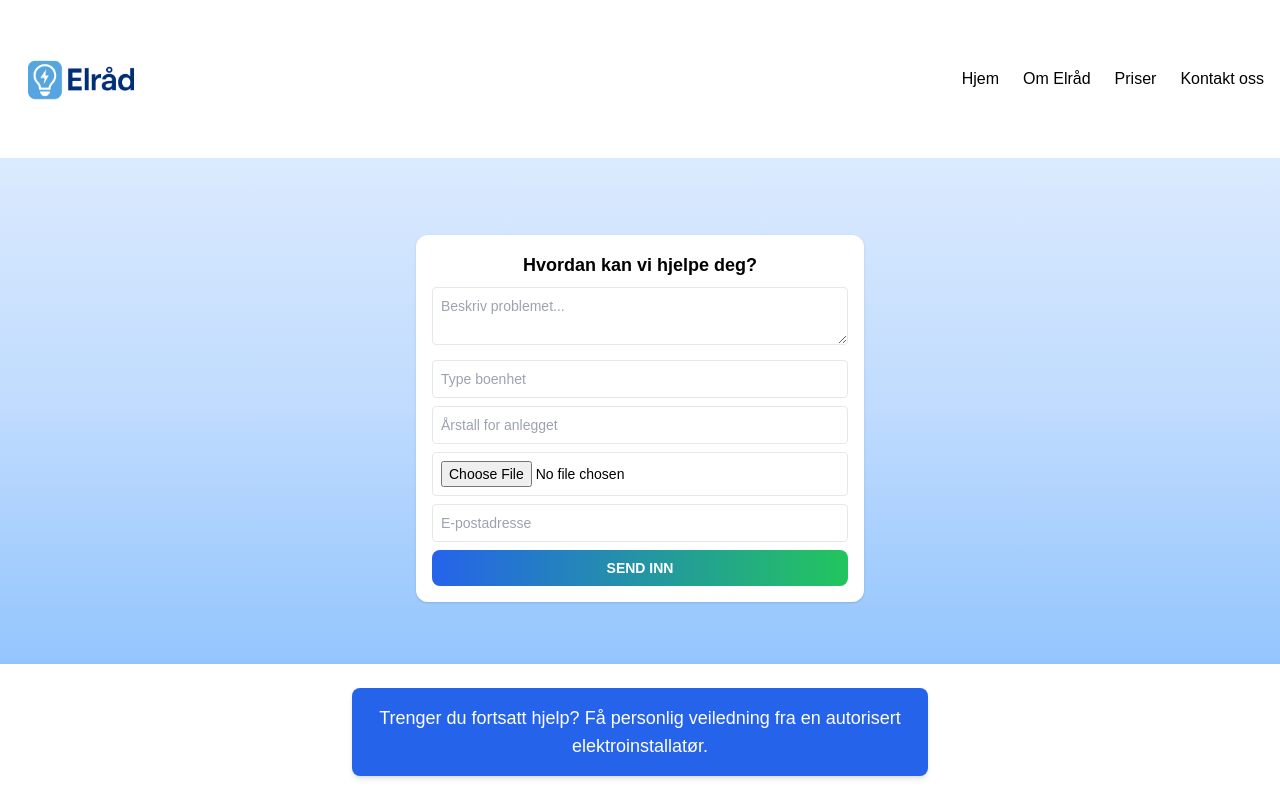
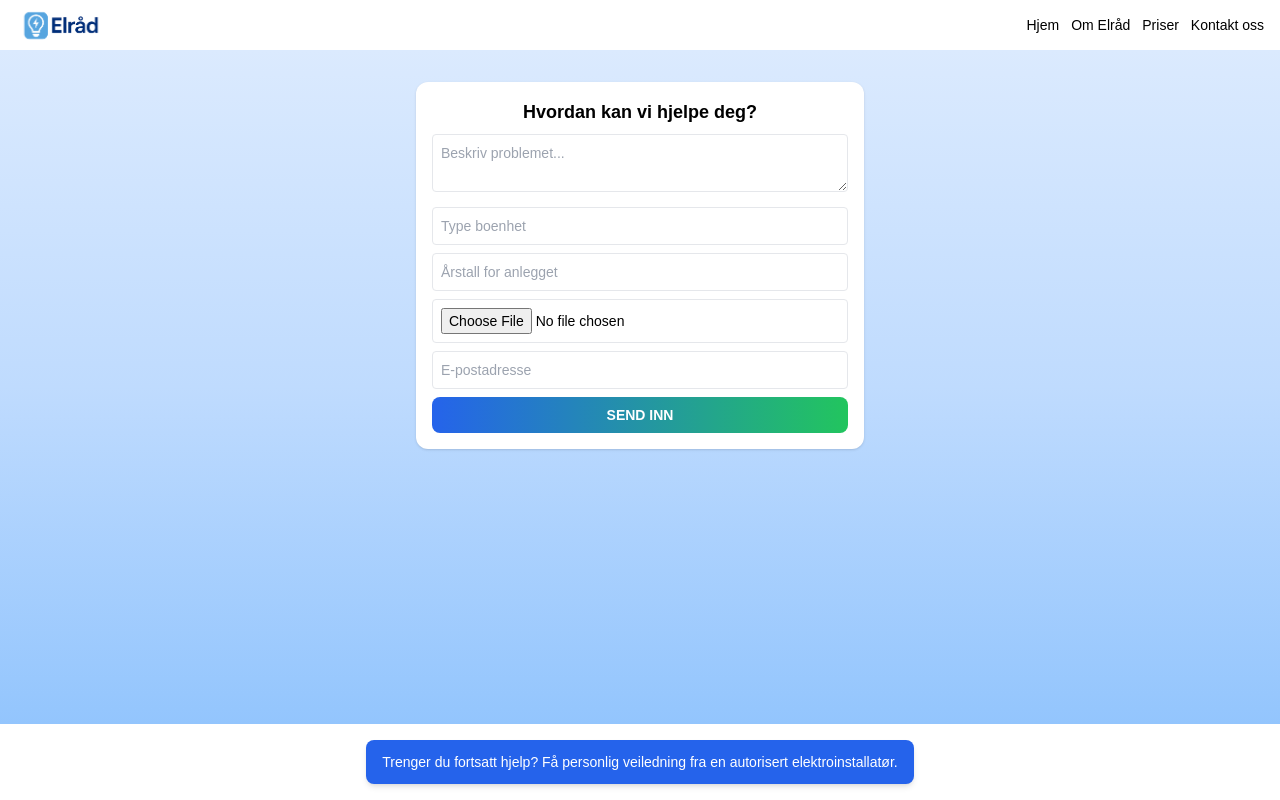
Before and after one commit to elpreben/elraad-v55, a Next.js app: page / in a window 1280 px wide. Built offline with nearby package versions, Linux system fonts and the light colour scheme.

Commit message:
Update Layout.js

```diff
--- a/components/Layout.js
+++ b/components/Layout.js
@@ -8,11 +8,12 @@ export default function Layout({ children }) {
 
   return (
     <div className="flex flex-col min-h-screen">
-      <header className="bg-white shadow p-4 flex items-center justify-between">
-        <div className="flex items-center gap-3">
-          <Image src="/logo.png" alt="Elråd logo" width={130} height={60} />
+      {/* SLANK HEADER */}
+      <header className="bg-white shadow flex items-center justify-between px-4 h-[50px]">
+        <div className="flex items-center">
+          <Image src="/logo.png" alt="Elråd logo" width={90} height={30} />
         </div>
-        <nav className="flex gap-6 text-black font-medium">
+        <nav className="flex gap-3 text-black text-sm font-medium">
           <Link href="/">Hjem</Link>
           <Link href="/om">Om Elråd</Link>
           <Link href="/priser">Priser</Link>
@@ -20,14 +21,16 @@ export default function Layout({ children }) {
         </nav>
       </header>
 
-      <main className="flex flex-col items-center justify-center flex-grow bg-gradient-to-b from-blue-100 via-blue-200 to-blue-300 p-4">
+      {/* MAIN */}
+      <main className="flex flex-col items-center justify-start flex-grow bg-gradient-to-b from-blue-100 via-blue-200 to-blue-300 py-4">
         {children}
       </main>
 
+      {/* FOOTER BUTTON */}
       {!hideOnContactPage && (
-        <div className="w-full flex justify-center p-6 bg-white">
+        <div className="w-full flex justify-center p-4 bg-white">
           <Link href="/kontakt">
-            <button className="bg-blue-600 hover:bg-blue-700 text-white text-lg px-6 py-4 rounded-lg shadow-md text-center max-w-xl w-full">
+            <button className="bg-blue-600 hover:bg-blue-700 text-white text-sm px-4 py-3 rounded-lg shadow-md text-center max-w-xl w-full">
               Trenger du fortsatt hjelp? Få personlig veiledning fra en autorisert elektroinstallatør.
             </button>
           </Link>
```
